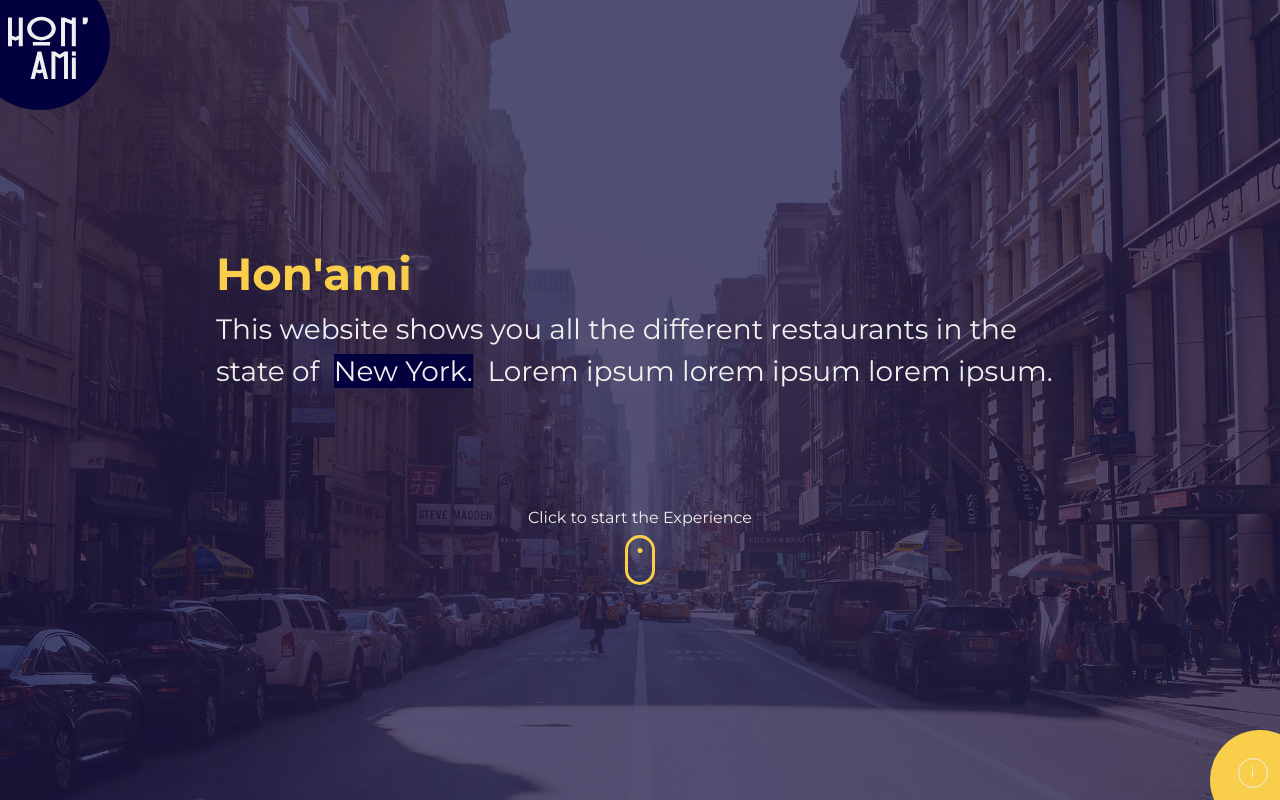
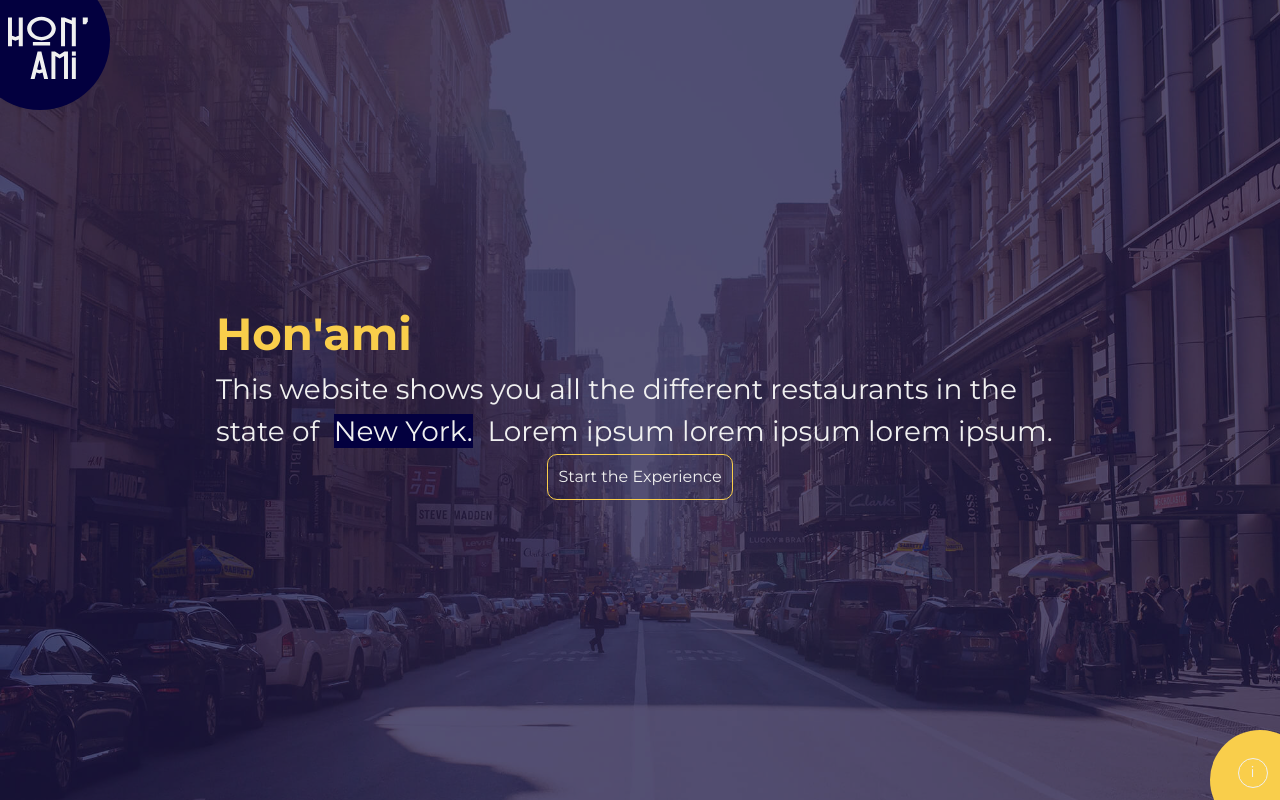
Before and after one commit to hon-ami/Front-end, a React (Create React App) app: page / in a window 1280 px wide. Built offline with nearby package versions, Linux system fonts and the light colour scheme; what react-mapbox-gl, redux-axios-middleware would draw is missing.

Commit message:
changed some css

```diff
--- a/src/components/LandingPage/LandingPage.js
+++ b/src/components/LandingPage/LandingPage.js
@@ -22,7 +22,7 @@ const LandingPage = () => (
     </Row>
     <div className="LandingPage-start">
       <Link className="LandingPage-start-link" to='/map'>
-        Click to start the Experience
+        Start the Experience
         <div className="LandingPage-start-mouse-container">
           <div className="LandingPage-start-mouse"></div>
         </div>
--- a/src/components/LandingPage/LandingPage.scss
+++ b/src/components/LandingPage/LandingPage.scss
@@ -7,7 +7,7 @@
   display: flex;
   justify-content: space-between;
   flex-direction: column;
-  padding: 24rem 0;
+  padding: 30rem 0;
   background-image: url("../../assets/background.jpg");
   background-repeat: no-repeat;
   background-size: cover;
@@ -47,36 +47,44 @@
     align-self: center;
     position: relative;
     z-index: 1;
+    padding: 1rem;
+    border: .1rem solid $secondaryColor;
+    border-radius: 1rem;
+    &:hover {
+      border-color: rgba($secondaryColor, .7);
+      background: rgba($secondaryColor, .7);
+      transition: 1s ease-in-out;
+    }
     &-link {
       color: $primaryColor;
       position: relative;
       z-index: 1;
     }
-    &-mouse {
-      position: absolute;
-      top: 50%;
-      left: 50%;
-      transform: translate(-50%, -50%);
-      background: none;
-      height: 5rem;
-      width: 3rem;
-      border: .3rem solid $secondaryColor;
-      border-radius: 2rem;
-      &::after {
-        position: absolute;
-        content: "";
-        top: 1rem;
-        left: 50%;
-        transform: translateX(-50%);
-        height: .5rem;
-        width: .5rem;
-        border-radius: 50%;
-        background: $secondaryColor;
-      }
-      &-container {
-        position: relative;
-        margin-top: 3rem;
-      }
-    }
+    // &-mouse {
+    //   position: absolute;
+    //   top: 50%;
+    //   left: 50%;
+    //   transform: translate(-50%, -50%);
+    //   background: none;
+    //   height: 5rem;
+    //   width: 3rem;
+    //   border: .3rem solid $secondaryColor;
+    //   border-radius: 2rem;
+    //   &::after {
+    //     position: absolute;
+    //     content: "";
+    //     top: 1rem;
+    //     left: 50%;
+    //     transform: translateX(-50%);
+    //     height: .5rem;
+    //     width: .5rem;
+    //     border-radius: 50%;
+    //     background: $secondaryColor;
+    //   }
+    //   &-container {
+    //     position: relative;
+    //     margin-top: 3rem;
+    //   }
+    // }
   }
 }
--- a/src/components/shared/Loader/Loader.scss
+++ b/src/components/shared/Loader/Loader.scss
@@ -5,21 +5,20 @@
   align-items: center;
   height: 100vh;
   width: 100vw;
-  background: rgba(#03003F, .6);
+  background: rgba(#03003F, .8);
   position: absolute;
   z-index: 9;
   &-text {
     display: flex;
     justify-content: center;
     align-items: baseline;
-    font-size: 10rem;
+    font-size: 8rem;
     color: #F0F0F0;
   }
   &-dots {
     display: block;
     animation: show 4s linear infinite;
-    // animation-delay: 1s;
-    font-size: 10rem;
+    font-size: 8rem;
     &:nth-child(2) {
       animation-delay: .5s;
     }
```
